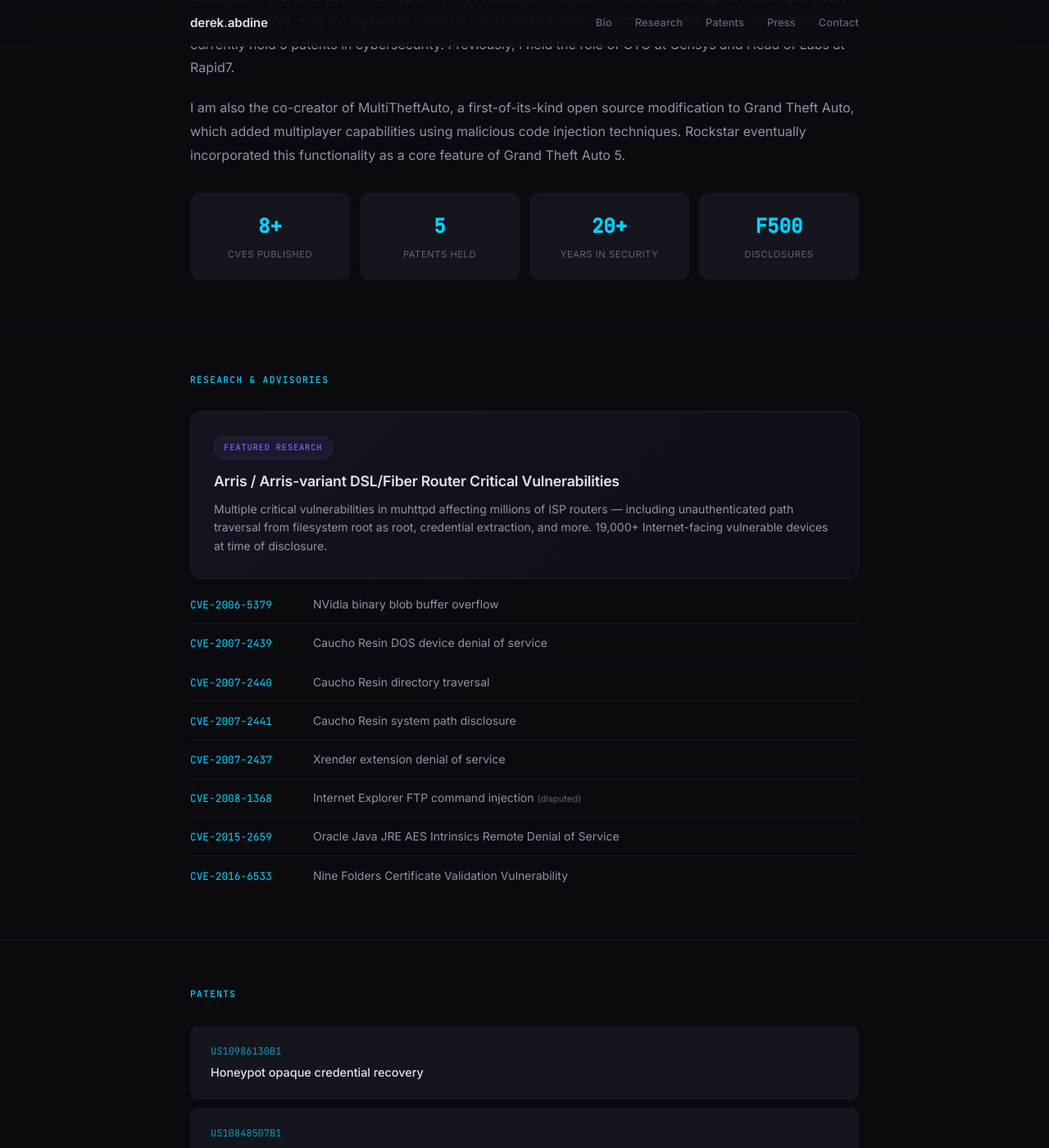
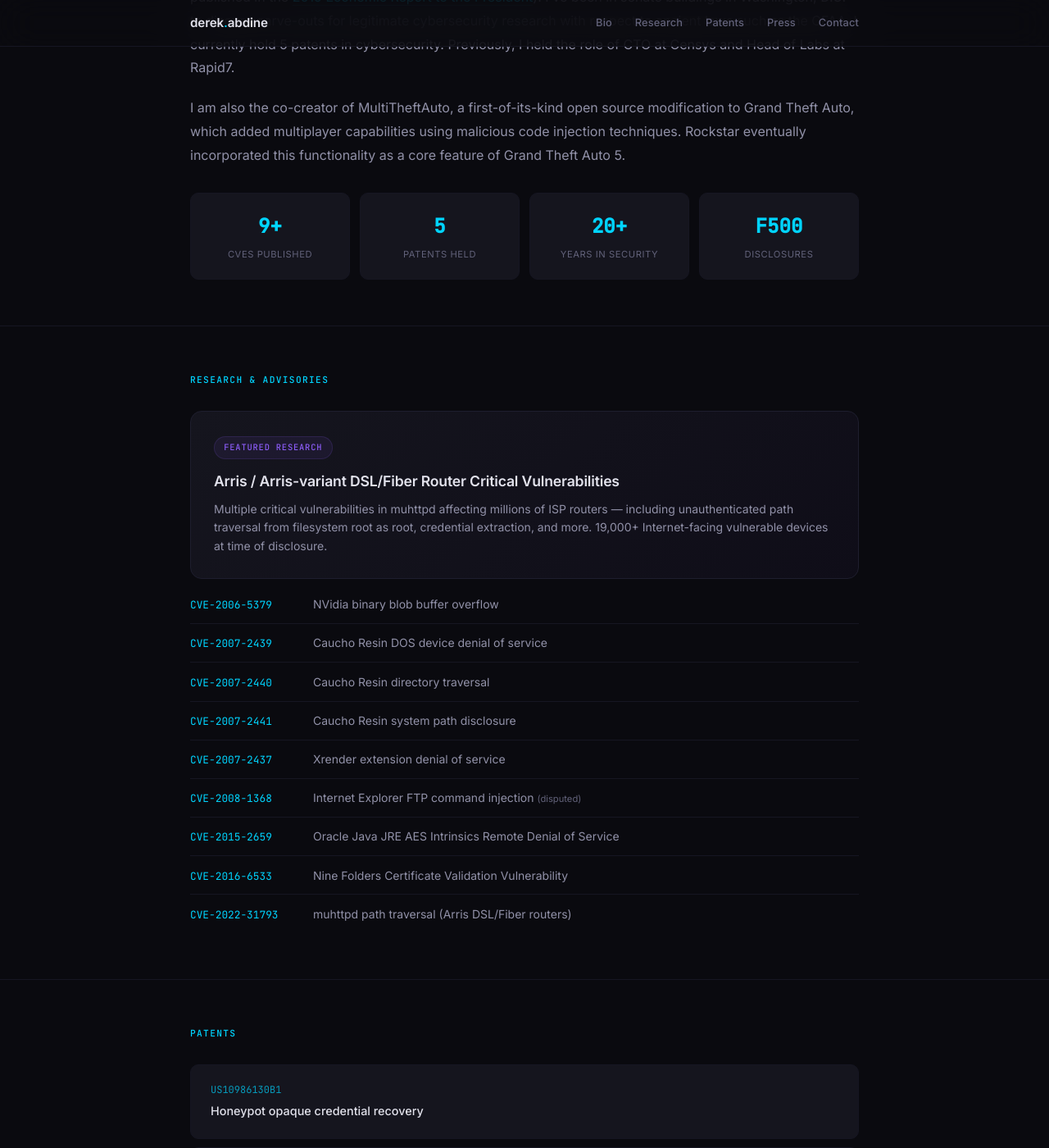
Before and after one commit to dabdine/dabdine.github.io, a Jekyll site: the page built from index.html, in a window 1280 px wide and 1400 px high, scrolled down 793 px. Shown: the whole window at 82% size. Built offline with Jekyll 4.4.1, drawn with Linux system fonts in a browser that asks for light colours.

Commit message:
Add CVE-2022-31793 to CVE list and update count to 9+
Co-Authored-By: Claude Opus 4.6 <noreply@anthropic.com>

```diff
--- a/index.html
+++ b/index.html
@@ -42,7 +42,7 @@ title: Derek Abdine
     </div>
     <div class="stats">
       <div class="stat">
-        <div class="stat-value">8+</div>
+        <div class="stat-value">9+</div>
         <div class="stat-label">CVEs Published</div>
       </div>
       <div class="stat">
@@ -103,6 +103,10 @@ title: Derek Abdine
       <li class="cve-item">
         <span class="cve-id">CVE-2016-6533</span>
         <span class="cve-desc">Nine Folders Certificate Validation Vulnerability</span>
+      </li>
+      <li class="cve-item">
+        <span class="cve-id">CVE-2022-31793</span>
+        <span class="cve-desc">muhttpd path traversal (Arris DSL/Fiber routers)</span>
       </li>
     </ul>
   </div>
```
